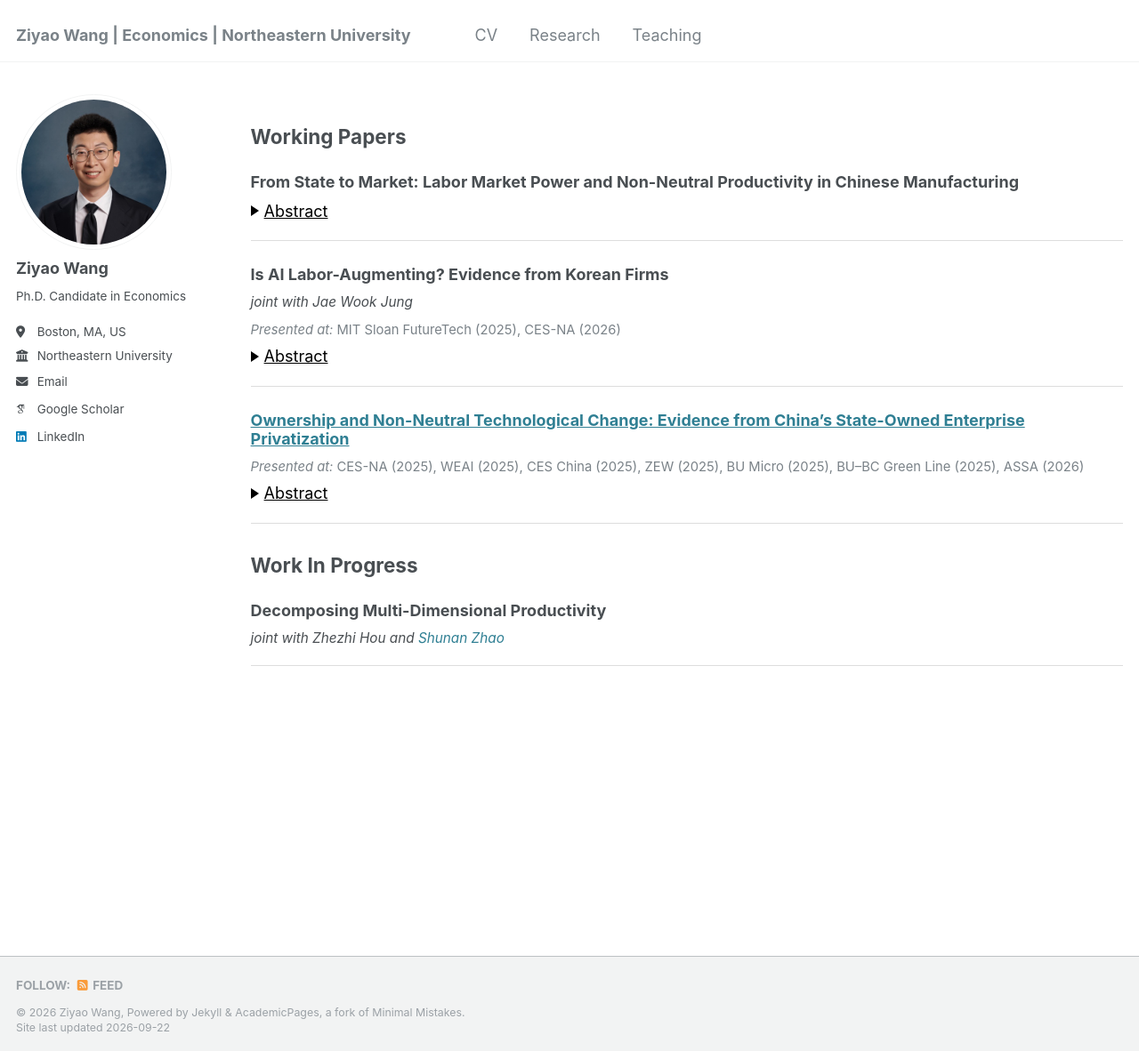
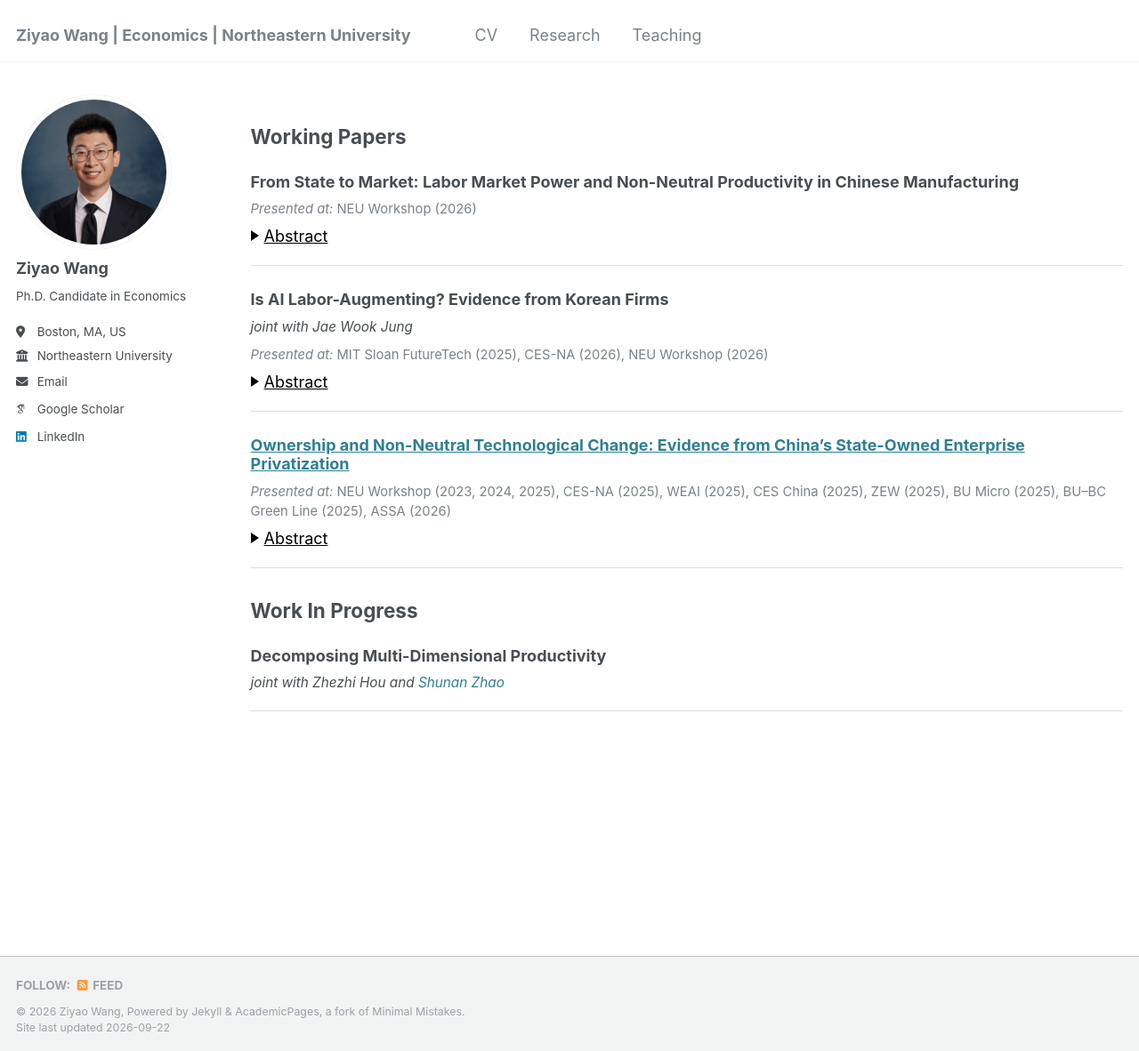
Before and after one commit to ziyaowangecon/ziyaowangecon.github.io, a Jekyll site: the page built from _pages/research.md, in a window 1280 px wide and 1182 px high. Shown: the whole window at 89% size. Built offline with Jekyll 4.4.1, drawn with Linux system fonts in a browser that asks for light colours; some web fonts are replaced.

Commit message:
Add NEU Workshop to all three papers' Presented at lines
From State to Market: NEU Workshop (2026) — new presentations line, it
had none before.
Is AI Labor-Augmenting: appended NEU Workshop (2026) after CES-NA.
Ownership and Non-Neutral Technological Change: NEU Workshop (2023,
2024, 2025) goes first in the list since it predates every other venue
there (all 2025-2026), keeping the line in chronological order.

Co-Authored-By: Claude Sonnet 5 <noreply@anthropic.com>

```diff
--- a/_pages/research.md
+++ b/_pages/research.md
@@ -100,6 +100,7 @@ author_profile: true
 ## Working Papers
 
 ### From State to Market: Labor Market Power and Non-Neutral Productivity in Chinese Manufacturing
+<div class="presentations"><em>Presented at:</em> NEU Workshop (2026)</div>
 <details>
   <summary class="toggle-summary">Abstract</summary>
   <div class="abstract">
@@ -110,7 +111,7 @@ author_profile: true
 <span class="underline"></span>
 ### Is AI Labor-Augmenting? Evidence from Korean Firms
 <div class="coauthors">joint with Jae Wook Jung</div>
-<div class="presentations"><em>Presented at:</em> MIT Sloan FutureTech (2025), CES-NA (2026)</div>
+<div class="presentations"><em>Presented at:</em> MIT Sloan FutureTech (2025), CES-NA (2026), NEU Workshop (2026)</div>
 <details>
   <summary class="toggle-summary">Abstract</summary>
   <div class="abstract">
@@ -121,7 +122,7 @@ author_profile: true
 <span class="underline"></span>
 
 ### [Ownership and Non-Neutral Technological Change: Evidence from China’s State-Owned Enterprise Privatization](https://papers.ssrn.com/sol3/papers.cfm?abstract_id=5176447)
-<div class="presentations"><em>Presented at:</em> CES-NA (2025), WEAI (2025), CES China (2025), ZEW (2025), BU Micro (2025), BU–BC Green Line (2025), ASSA (2026)</div>
+<div class="presentations"><em>Presented at:</em> NEU Workshop (2023, 2024, 2025), CES-NA (2025), WEAI (2025), CES China (2025), ZEW (2025), BU Micro (2025), BU–BC Green Line (2025), ASSA (2026)</div>
 <details>
   <summary class="toggle-summary">Abstract</summary>
   <div class="abstract">
```
